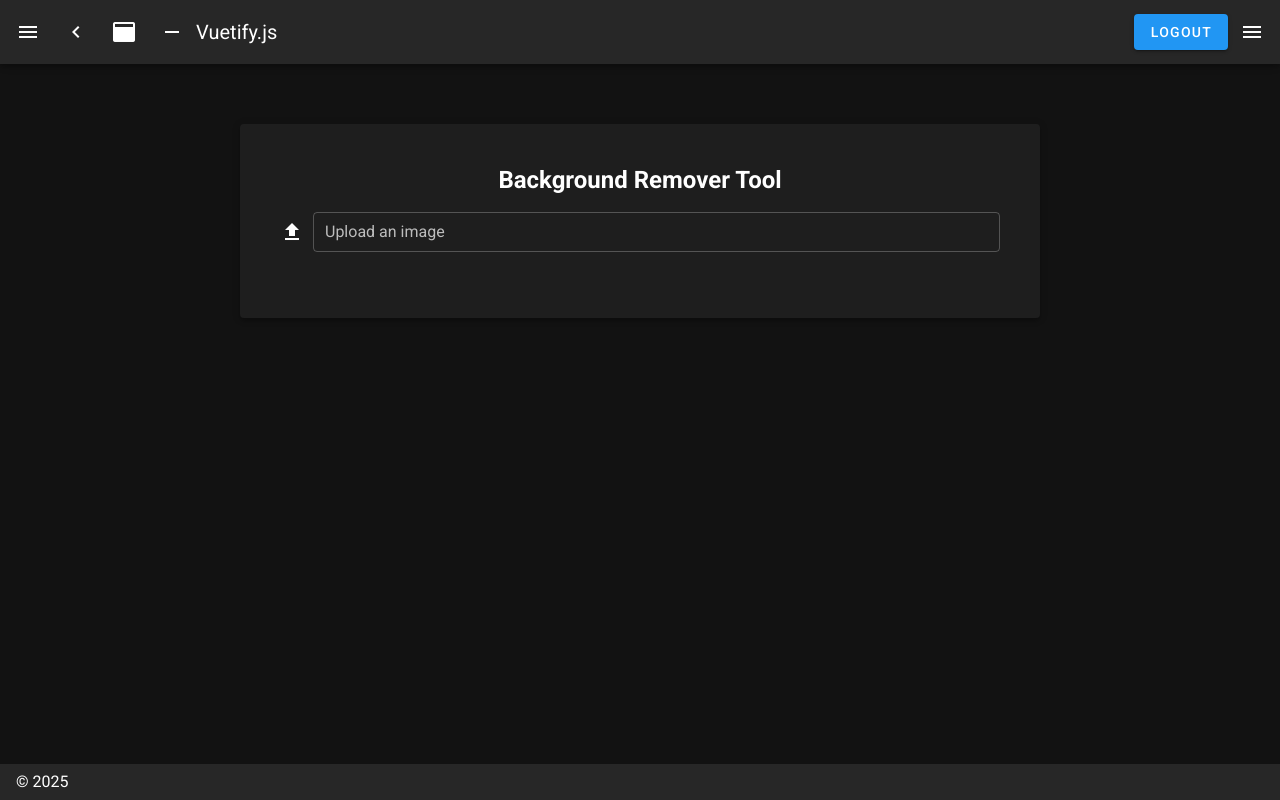
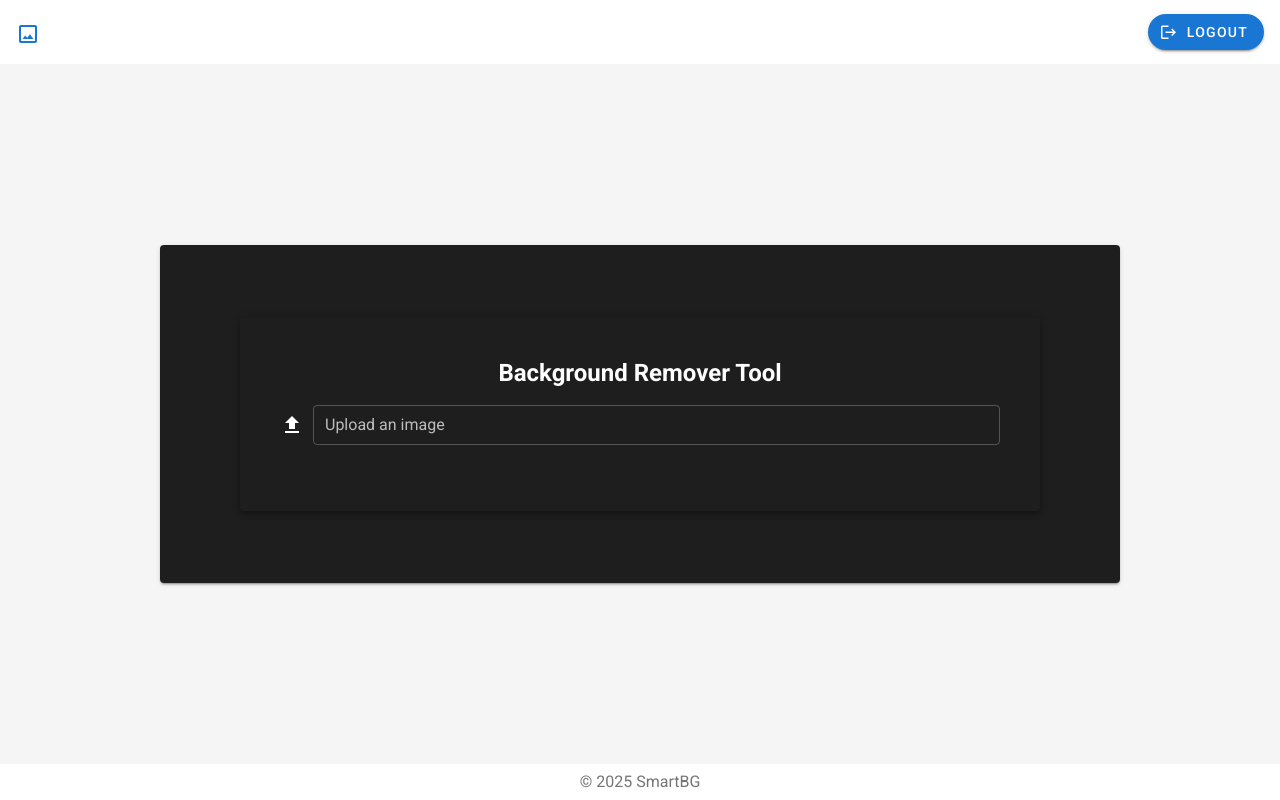
Before and after one commit to tatsuyyyaaa/finals-integ, a Nuxt app: page / in a window 1280 px wide. Built offline with nearby package versions, Linux system fonts and the light colour scheme.

Commit message:
bg update

```diff
--- a/layouts/default.vue
+++ b/layouts/default.vue
@@ -1,90 +1,34 @@
 <template>
-  <v-app dark>
-    <v-navigation-drawer
-      v-model="drawer"
-      :mini-variant="miniVariant"
-      :clipped="clipped"
-      fixed
-      app
-    >
-      <v-list>
-        <v-list-item
-          v-for="(item, i) in items"
-          :key="i"
-          :to="item.to"
-          router
-          exact
-        >
-          <v-list-item-action>
-            <v-icon>{{ item.icon }}</v-icon>
-          </v-list-item-action>
-          <v-list-item-content>
-            <v-list-item-title>{{ item.title }}</v-list-item-title>
-          </v-list-item-content>
-        </v-list-item>
-      </v-list>
-    </v-navigation-drawer>
-    <v-app-bar
-      :clipped-left="clipped"
-      fixed
-      app
-    >
-      <v-app-bar-nav-icon @click.stop="drawer = !drawer" />
-      <v-btn
-        icon
-        @click.stop="miniVariant = !miniVariant"
-      >
-        <v-icon>mdi-{{ `chevron-${miniVariant ? 'right' : 'left'}` }}</v-icon>
-      </v-btn>
-      <v-btn
-        icon
-        @click.stop="clipped = !clipped"
-      >
-        <v-icon>mdi-application</v-icon>
-      </v-btn>
-      <v-btn
-        icon
-        @click.stop="fixed = !fixed"
-      >
-        <v-icon>mdi-minus</v-icon>
-      </v-btn>
-      <v-toolbar-title>{{ title }}</v-toolbar-title>
+  <v-app>
+    <!-- App Bar -->
+    <v-app-bar app color="white" flat>
+      <v-toolbar-title class="font-weight-bold text--primary">
+        <v-icon left color="blue darken-2">mdi-image-outline</v-icon>
+        Smart Background Remover
+      </v-toolbar-title>
       <v-spacer />
-      <v-btn @click = "$auth.logout()" color="blue">Logout</v-btn>
-      <v-btn
-        icon
-        @click.stop="rightDrawer = !rightDrawer"
-      >
-        <v-icon>mdi-menu</v-icon>
+      <v-btn @click="$auth.logout()" color="blue darken-2" dark rounded>
+        <v-icon left>mdi-logout</v-icon> Logout
       </v-btn>
     </v-app-bar>
-    <v-main>
-      <v-container>
-        <Nuxt />
+
+    <!-- Main Content -->
+    <v-main class="bg-grey lighten-5">
+      <v-container class="fill-height d-flex align-center justify-center">
+        <v-card
+          elevation="2"
+          class="pa-6"
+          max-width="960"
+          width="100%"
+        >
+          <Nuxt />
+        </v-card>
       </v-container>
     </v-main>
-    <v-navigation-drawer
-      v-model="rightDrawer"
-      :right="right"
-      temporary
-      fixed
-    >
-      <v-list>
-        <v-list-item @click.native="right = !right">
-          <v-list-item-action>
-            <v-icon light>
-              mdi-repeat
-            </v-icon>
-          </v-list-item-action>
-          <v-list-item-title>Switch drawer (click me)</v-list-item-title>
-        </v-list-item>
-      </v-list>
-    </v-navigation-drawer>
-    <v-footer
-      :absolute="!fixed"
-      app
-    >
-      <span>&copy; {{ new Date().getFullYear() }}</span>
+
+    <!-- Footer -->
+    <v-footer app color="white" class="justify-center">
+      <span class="grey--text text--darken-1">&copy; {{ new Date().getFullYear() }} SmartBG</span>
     </v-footer>
   </v-app>
 </template>
@@ -92,24 +36,12 @@
 <script>
 export default {
   name: 'DefaultLayout',
-  middleware: ["auth"],
-  data () {
-    return {
-      clipped: false,
-      drawer: false,
-      fixed: false,
-      items: [
-        {
-          icon: 'mdi-apps',
-          title: 'Welcome',
-          to: '/'
-        },
-      ],
-      miniVariant: false,
-      right: true,
-      rightDrawer: false,
-      title: 'Vuetify.js'
-    }
-  }
+  middleware: ['auth']
 }
 </script>
+
+<style scoped>
+.bg-grey {
+  background-color: #f5f5f5 !important;
+}
+</style>
```
